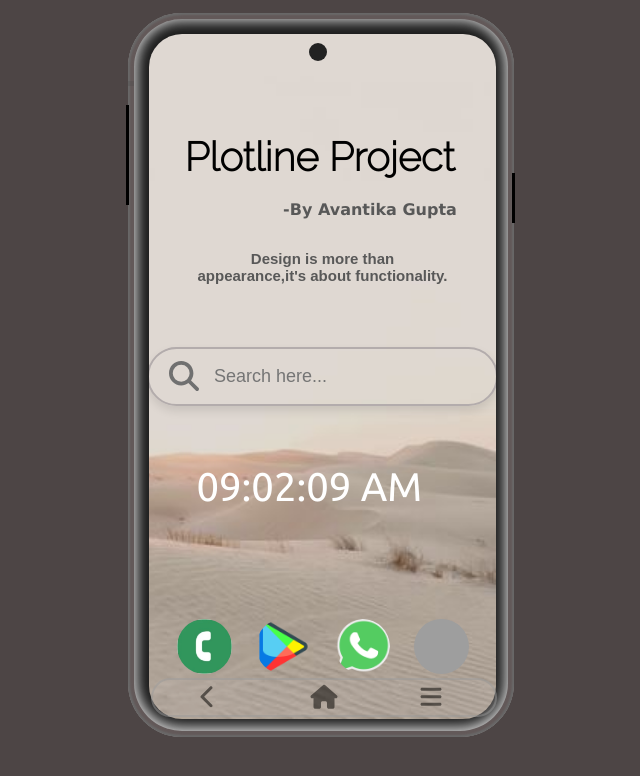
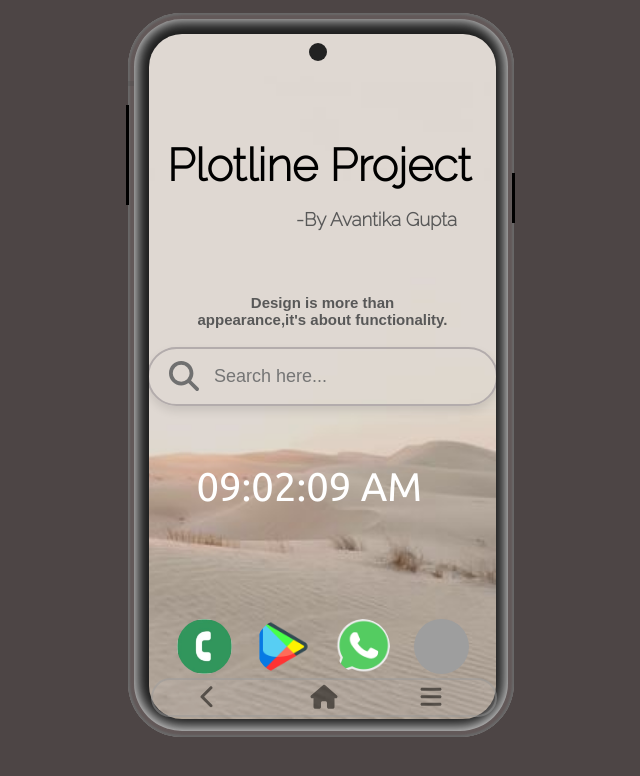
Before and after one commit to suraj-s13/Plotline_Project, a React (Create React App) app: page / in a window 1280 px wide. Shown: the top 776 px of the page, without its empty margins (341-981 px from the left). Built offline with nearby package versions, Linux system fonts and the light colour scheme; grey boxes are pictures that could not be loaded; the HTML template or start-up script is replaced by a standard one.

Commit message:
Update App.css

```diff
--- a/src/App.css
+++ b/src/App.css
@@ -7,19 +7,7 @@ body {
   font-family: 'Raleway', sans-serif;
   overflow-y: hidden;
 }
-.made_heading{
-  margin-top: 0px;
-  color: rgb(88, 88, 88);
-}
-.Description{
-  margin-top: 5px;
-  text-align:center;
-  font-size:15px;
-  font-family:Arial, Helvetica, sans-serif;
-  color:rgb(88, 88, 88);
-  font-weight: 600;
 
-}
 .bg{
   background-image: url(./assests/logo.png);
   width:200px;
@@ -61,8 +49,8 @@ body {
   margin-bottom: 0%;
   margin-left: -2%;
   text-align: right;
-  font-size: 40px;
-  padding:10px;
+  font-size: 45px;
+  padding:16px;
 
 
 
@@ -71,30 +59,24 @@ body {
   margin-top: 0%;
   margin-bottom: 0%;
   font-weight: 900;
+  padding:0px;
+}
+  .made_heading{
+  margin-top: 0px;
+  color: rgb(88, 88, 88);
+    padding:0px;
+    margin-right:-108px;
+}
+.Description{
+  margin-top: 45px;
+  text-align:center;
+  font-size:15px;
+  font-family:Arial, Helvetica, sans-serif;
+  font-style:normal;
+  color:rgb(88, 88, 88);
+  font-weight: 600;
 
 }
-.plotline_heading{
-  margin: -25px;
-  margin-right: auto;
-  padding-left: 42px;
-
-}
-.made_heading{
-  font-size: medium;
-  font-family:'Lucida Sans', 'Lucida Sans Regular', 'Lucida Grande', 'Lucida Sans Unicode', Geneva, Verdana, sans-serif;
-
-  margin-right:-95px;
-  padding:10px;
-
-
-
-}
-/* .search {
-  height:50px;
-  width:40vw;
-  background-color: transparent; */
-
-
 .mainHeader p {
   width: 250px;
   overflow-wrap: break-word;
```
